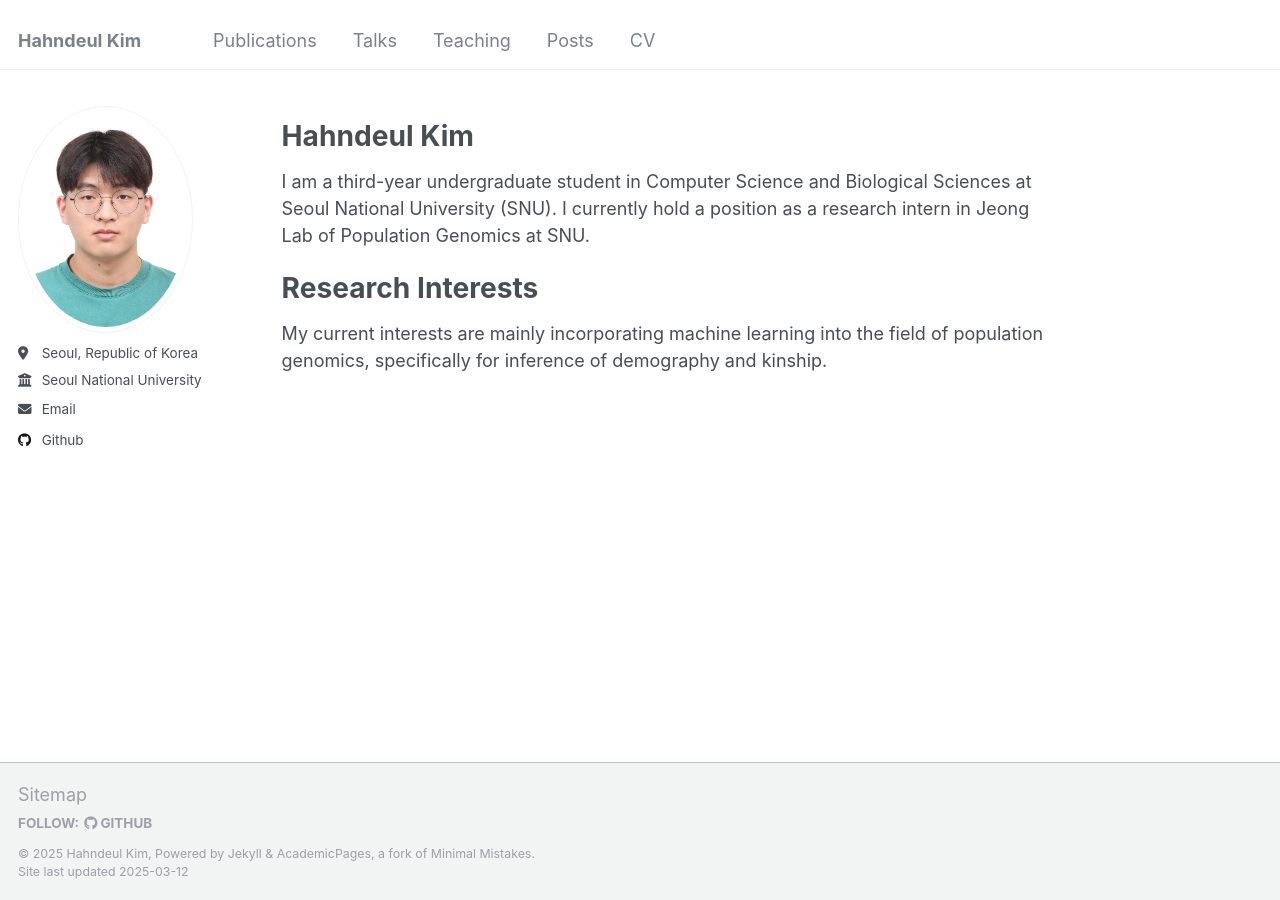
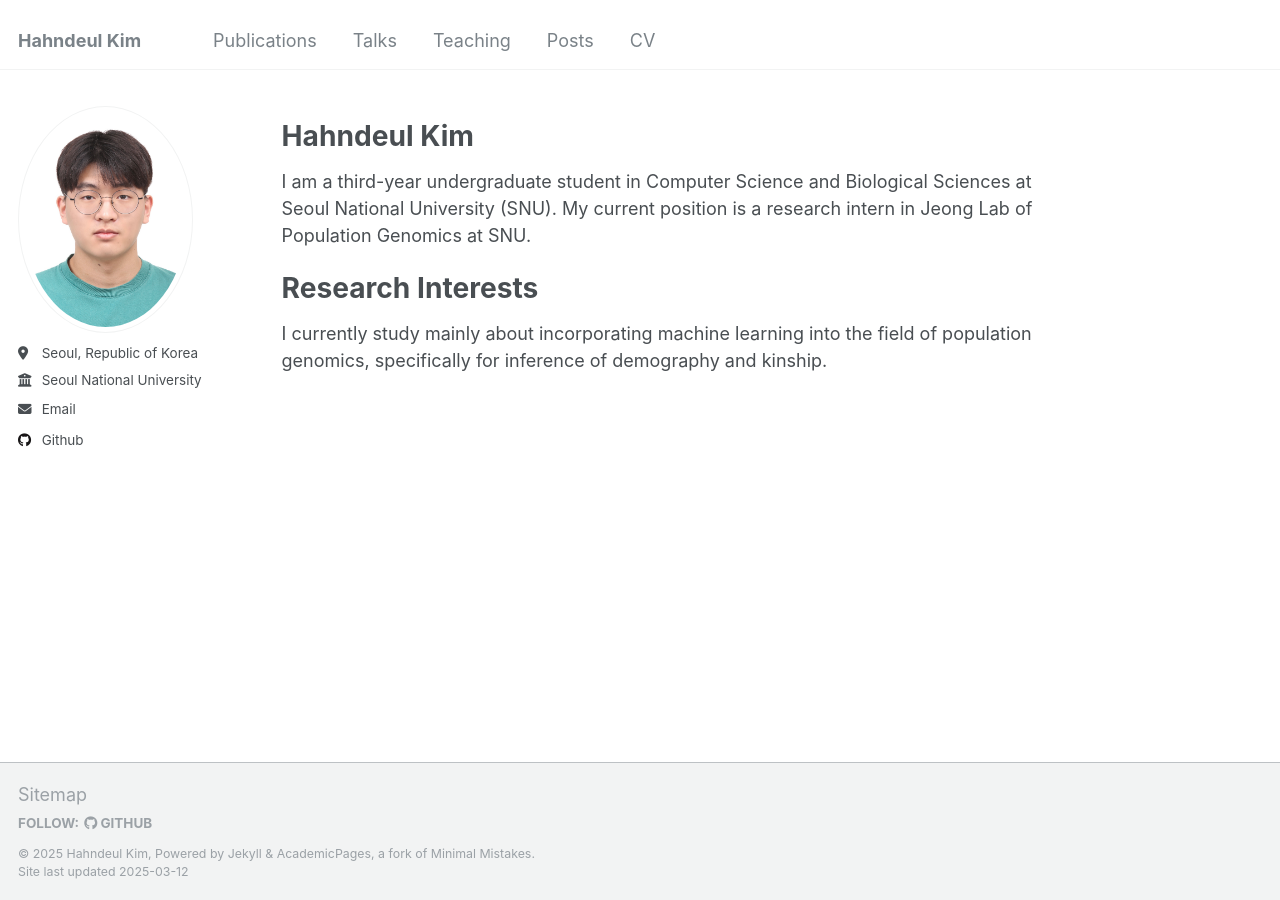
Before and after one commit to del2090/del2090.github.io, a Jekyll site: the page built from _pages/about.md, in a window 1280 px wide. Built offline with Jekyll 4.4.1, drawn with Linux system fonts in a browser that asks for light colours.

Commit message:
update main

```diff
--- a/_pages/about.md
+++ b/_pages/about.md
@@ -9,8 +9,8 @@
 
 Hahndeul Kim
 ======
-I am a third-year undergraduate student in Computer Science and Biological Sciences at Seoul National University (SNU). I currently hold a position as a research intern in Jeong Lab of Population Genomics at SNU.
+I am a third-year undergraduate student in Computer Science and Biological Sciences at Seoul National University (SNU). My current position is a research intern in Jeong Lab of Population Genomics at SNU.
 
 Research Interests
 ======
-My current interests are mainly incorporating machine learning into the field of population genomics, specifically for inference of demography and kinship.
+I currently study mainly about incorporating machine learning into the field of population genomics, specifically for inference of demography and kinship.
```
